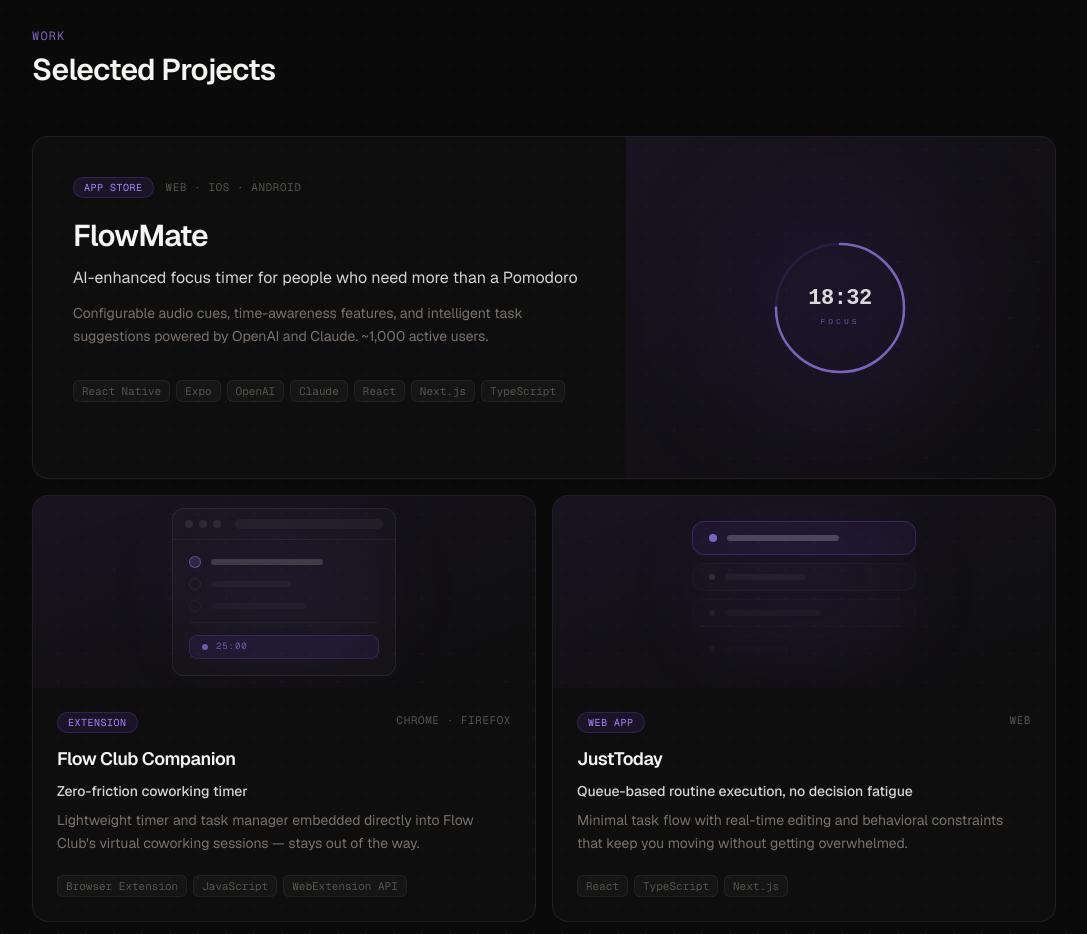
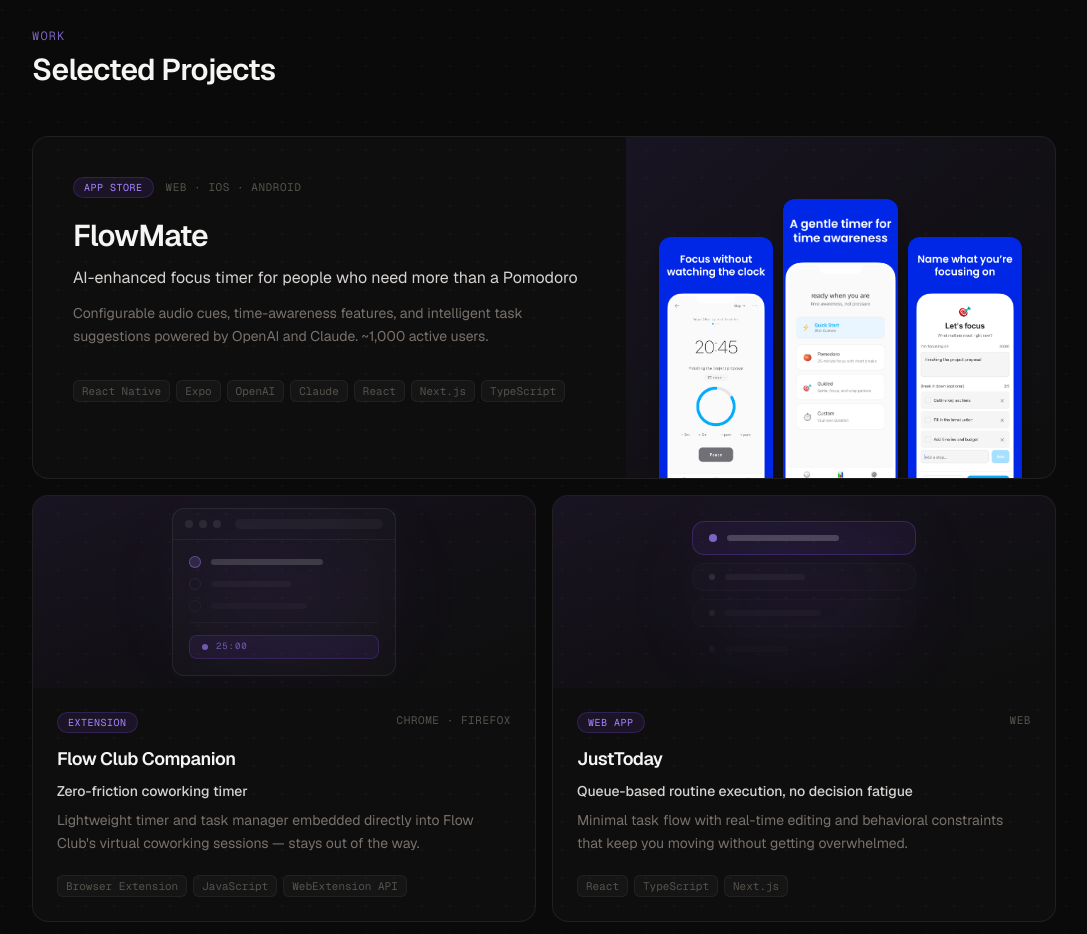
Before and after one commit to lydiacodesdaily/lydia-kwag, a Next.js app: page / in a window 1280 px wide. Shown: the part 900-1834 px from the top of the page, without its empty margins (96-1183 px from the left). Built offline with nearby package versions, Linux system fonts and the light colour scheme.

Commit message:
Add FlowMate screenshots to project card

```diff
--- a/src/app/projects/flowmate/page.tsx
+++ b/src/app/projects/flowmate/page.tsx
@@ -104,7 +104,7 @@
         {/* ─── Hero ─────────────────────────────────────────────── */}
         <Section className="mx-auto max-w-3xl px-6 pb-16 pt-12">
           <FadeUp className="mb-6 flex flex-wrap items-center gap-2">
-            {["Side Project", "React / Next.js", "Audio Engineering", "Product Engineering", "Character Design"].map((tag) => (
+            {["React / Next.js", "Audio Engineering", "Product Engineering", "Character Design"].map((tag) => (
               <span
                 key={tag}
                 className="rounded-full border border-violet-500/20 bg-violet-500/10 px-2.5 py-0.5 font-mono text-[10px] uppercase tracking-wider text-violet-400"
--- a/src/components/ProjectCard.tsx
+++ b/src/components/ProjectCard.tsx
@@ -161,6 +161,7 @@
   link?: string;
   caseStudyLink?: string;
   image?: string;
+  images?: string[];
   illustrationKey?: IllustrationKey;
   variant?: "featured" | "standard";
 };
@@ -175,16 +176,43 @@
 
 function VisualZone({
   image,
+  images,
   illustrationKey,
   className = "",
 }: {
   image?: string;
+  images?: string[];
   illustrationKey?: IllustrationKey;
   className?: string;
 }) {
   const IllustrationComponent = illustrationKey
     ? Illustrations[illustrationKey]
     : null;
+
+  if (images && images.length > 0) {
+    return (
+      <div
+        aria-hidden="true"
+        className={`relative overflow-hidden bg-gradient-to-br from-violet-500/[0.08] via-violet-500/[0.03] to-transparent ${className}`}
+      >
+        <div className="flex h-full items-end justify-center gap-2.5 px-6 pt-6">
+          {images.map((src, i) => {
+            const isCenter = i === Math.floor(images.length / 2);
+            return (
+              <img
+                key={src}
+                src={src}
+                alt=""
+                className={`w-[30%] rounded-t-xl object-cover object-top shadow-lg transition-transform ${
+                  isCenter ? "h-[88%]" : "h-[76%]"
+                }`}
+              />
+            );
+          })}
+        </div>
+      </div>
+    );
+  }
 
   if (image) {
     return (
@@ -241,6 +269,7 @@
   link,
   caseStudyLink,
   image,
+  images,
   illustrationKey,
   variant = "standard",
 }: ProjectCardProps) {
@@ -292,6 +321,7 @@
         {/* Visual */}
         <VisualZone
           image={image}
+          images={images}
           illustrationKey={illustrationKey}
           className="min-h-[240px] lg:w-[42%]"
         />
--- a/src/components/Projects.tsx
+++ b/src/components/Projects.tsx
@@ -12,7 +12,9 @@
   stack: string[];
   link?: string;
   caseStudyLink?: string;
-  illustrationKey: IllustrationKey;
+  image?: string;
+  images?: string[];
+  illustrationKey?: IllustrationKey;
   variant: "featured" | "standard";
 };
 
@@ -27,7 +29,11 @@
     stack: ["React Native", "Expo", "OpenAI", "Claude", "React", "Next.js", "TypeScript"],
     link: "/projects/flowmate",
     caseStudyLink: "/projects/flowmate",
-    illustrationKey: "timer",
+    images: [
+      "/screenshots/flowmate/mobile/fm_m_1.jpg",
+      "/screenshots/flowmate/mobile/fm_m_2.jpg",
+      "/screenshots/flowmate/mobile/fm_m_3.jpg",
+    ],
     variant: "featured",
   },
   {
```
